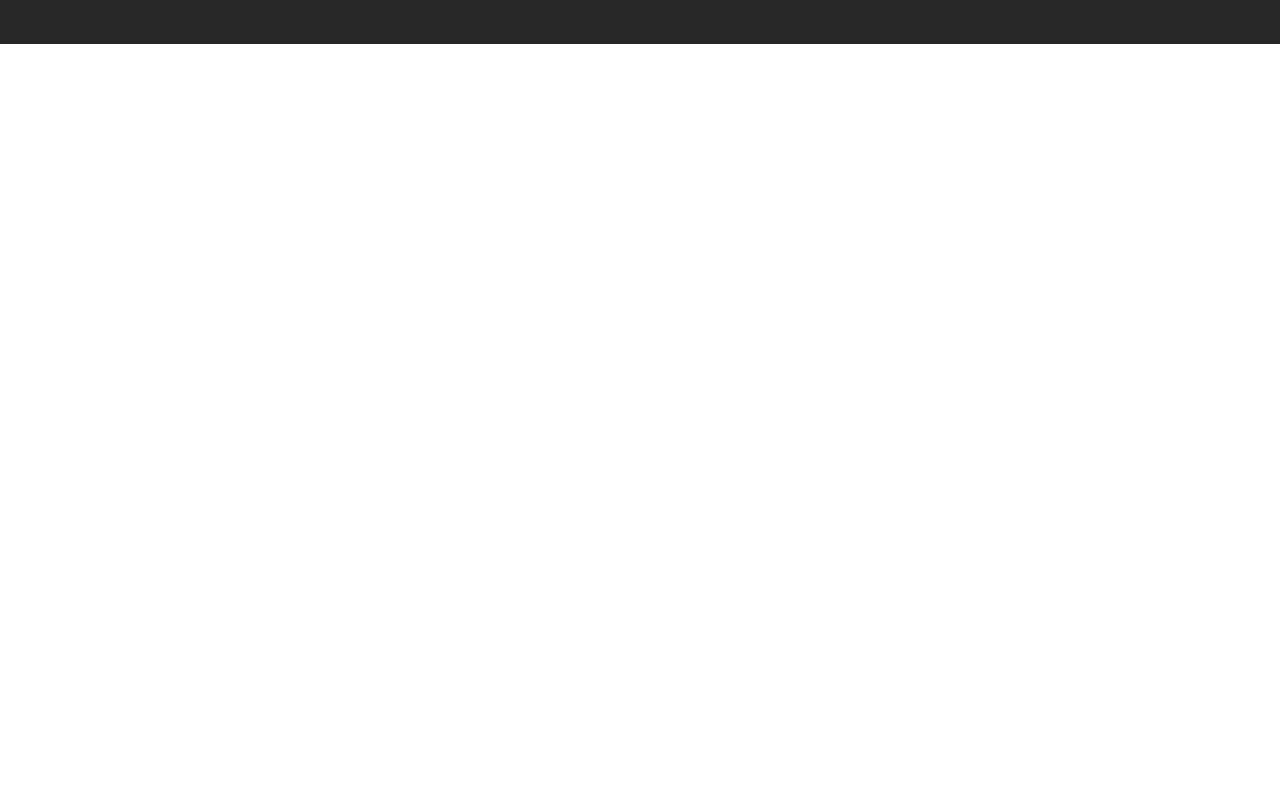
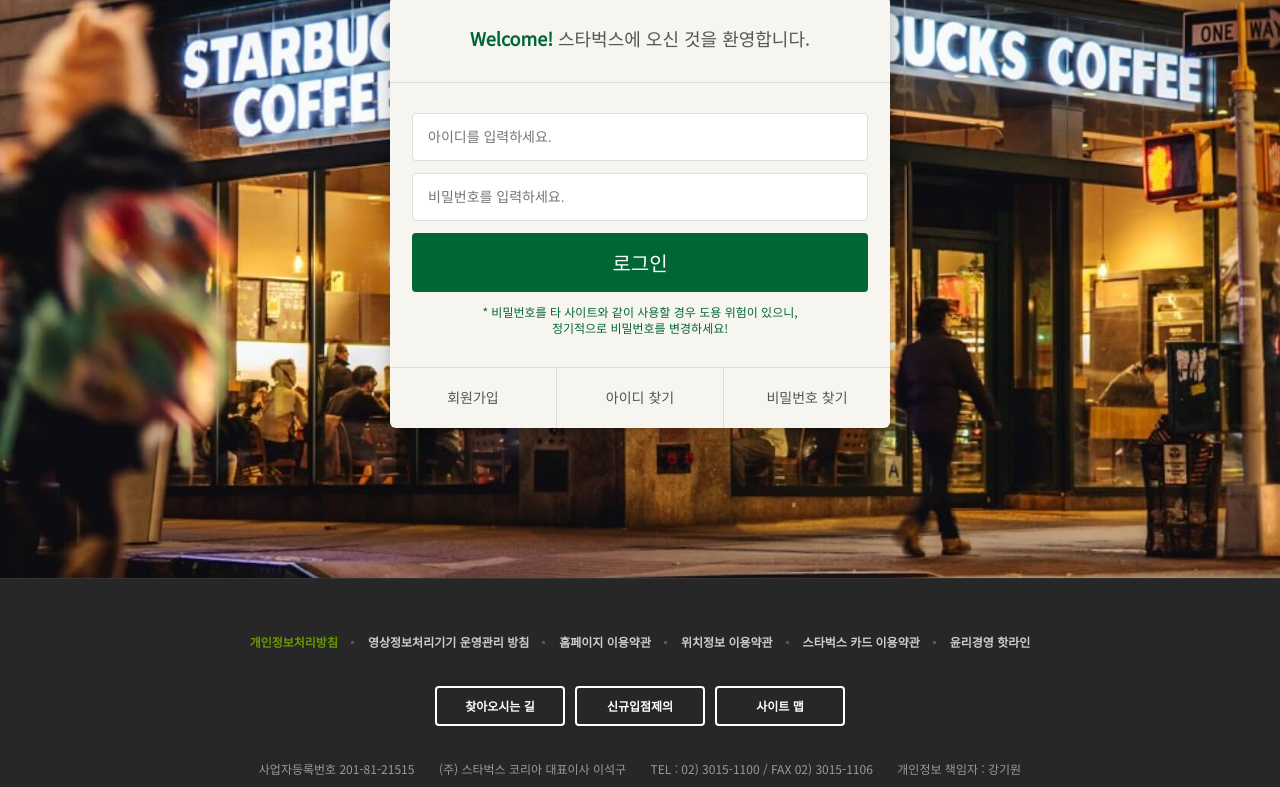
Before and after one commit to junyoung1913/starbucks, a plain HTML site: page signin/index.html in a window 1280 px wide. Shown: the part 312-1099 px from the top of the page. Before the commit the page ends 800 px from the top, so only its background shows below. Drawn offline with nearby package versions, Linux system fonts and the light colour scheme.

Commit message:
로그인 페이지 완성

```diff
--- /dev/null
+++ b/css/signin.css
@@ -0,0 +1,78 @@
+.signin {
+  margin-top: 120px;
+  padding: 100px 0 150px;
+  background-image: url("../images/signin_bg.jpg");
+  background-repeat: no-repeat;
+  background-position: center;
+  background-attachment: fixed;
+  background-size: cover;
+}
+.signin h1 {
+  color: #fff;
+  font-size: 30px;
+  font-weight: 700;
+  text-align: center;
+  margin-bottom: 24px;
+}
+.signin__card {
+  width: 500px;
+  margin: 0 auto;
+  border-radius: 6px;
+  background-color: #f6f5f0;
+  box-shadow: 2px 2px 20px rgba(0,0,0, .3);
+  color: #555;
+}
+.signin__card h2 {
+  padding: 30px;
+  font-size: 18px;
+  text-align: center;
+  border-bottom: 1px solid #ddd;
+}
+.signin__card h2 strong {
+  font-weight: 700;
+  color: #006633;
+}
+.signin__card form {
+  padding:  30px 22px;
+}
+.signin__card form input {
+  width: 100%;
+  margin-bottom: 12px;
+  padding: 15px;
+  border: 1px solid #ddd;
+  border-radius: 4px;
+  outline: none;
+  box-sizing: border-box;
+  font-size: 14px;
+}
+.signin__card form [type="submit"] {
+  background-color: #006633;
+  border: none;
+  color: #fff;
+  font-size: 20px;
+  cursor: pointer;
+}
+.signin__card form p {
+  font-size:  12px;
+  color: #006633;
+  text-align: center;
+}
+.signin__card .actions {
+  display: flex;
+  border-top: 1px solid #ddd;
+}
+.signin__card .actions a {
+  flex-grow: 1;
+  flex-basis: 0;
+  text-align: center;
+  padding: 20px;
+  color: #555;
+  font-size: 14px;
+  border-right: 1px solid #ddd;
+}
+.signin__card .actions a:last-child {
+  border-right: none;
+}
+.signin__card .actions a:hover {
+  text-decoration: underline;
+}
--- a/signin/index.html
+++ b/signin/index.html
@@ -29,6 +29,7 @@
   <link href="https://fonts.googleapis.com/css2?family=Nanum+Gothic:wght@400;700&family=Noto+Sans+KR&display=swap" rel="stylesheet">
 
   <link rel="stylesheet" href="../css/common.css" />
+  <link rel="stylesheet" href="../css/signin.css" />
 
   <link rel="stylesheet" href="https://fonts.googleapis.com/icon?family=Material+Icons" />
 
@@ -37,6 +38,8 @@
 
 </head>
 <body>
+
+
 
   <!-- header -->
   <header>
@@ -369,7 +372,27 @@
       </div>
   </header>
 
-  section <div class="signin"></div>
+  section <div class="signin">
+    <h1>로그인</h1>
+    <div class="signin__card">
+      <h2>
+        <strong>Welcome!</strong> 스타벅스에 오신 것을 환영합니다.
+      </h2>
+        <form>
+          <input type="text" placeholder="아이디를 입력하세요." />
+          <input type="password" placeholder="비밀번호를 입력하세요." />
+          <input type="submit" value="로그인" />
+          <p>
+            * 비밀번호를 타 사이트와 같이 사용할 경우 도용 위험이 있으니, <br /> 정기적으로 비밀번호를 변경하세요!
+          </p>
+        </form>
+        <div class="actions">
+          <a href="javascript:void(0)">회원가입</a>
+          <a href="javascript:void(0)">아이디 찾기</a>
+          <a href="javascript:void(0)">비밀번호 찾기</a>
+        </div>
+    </div>
+  </div>
 
   <!-- footer -->
   <footer>
```
